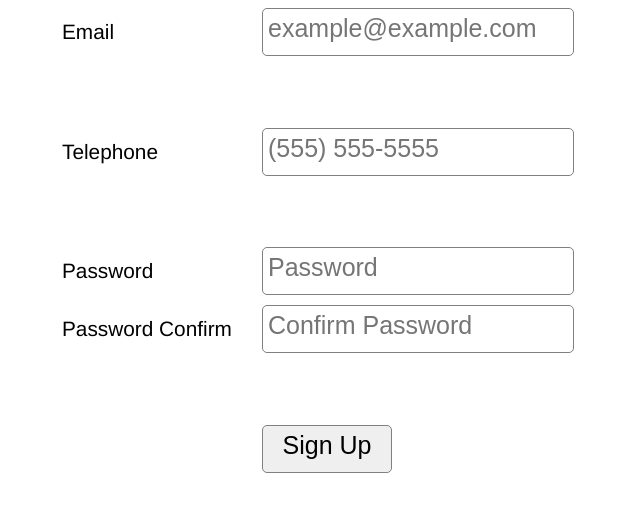
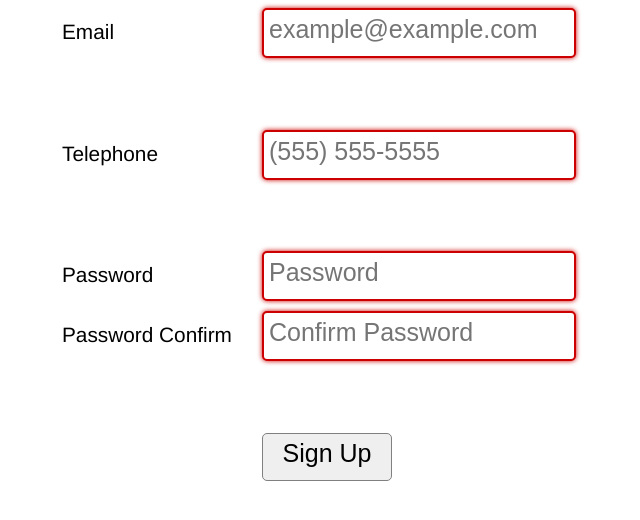
Before and after one commit to JCNeligan/jquery-form-validation, a plain HTML site: page index.html in a window 1280 px wide. Shown: the whole page, without its empty margins (303-943 px from the left). Drawn offline with Linux system fonts and the light colour scheme.

Commit message:
invalid border

```diff
--- a/style.css
+++ b/style.css
@@ -57,3 +57,15 @@ label {
 .positive {
   color: green;
 }
+
+input:invalid {
+  border: #cc0000 solid 2px;
+  box-shadow: 0 0 5px #cc0000;
+  outline: none;
+}
+
+input:focus {
+  border: #008ae6 solid 2px;
+  box-shadow: 0 0 5px #008ae6;
+  outline: none;
+}
```
Also changed, not shown: 1 other file.
